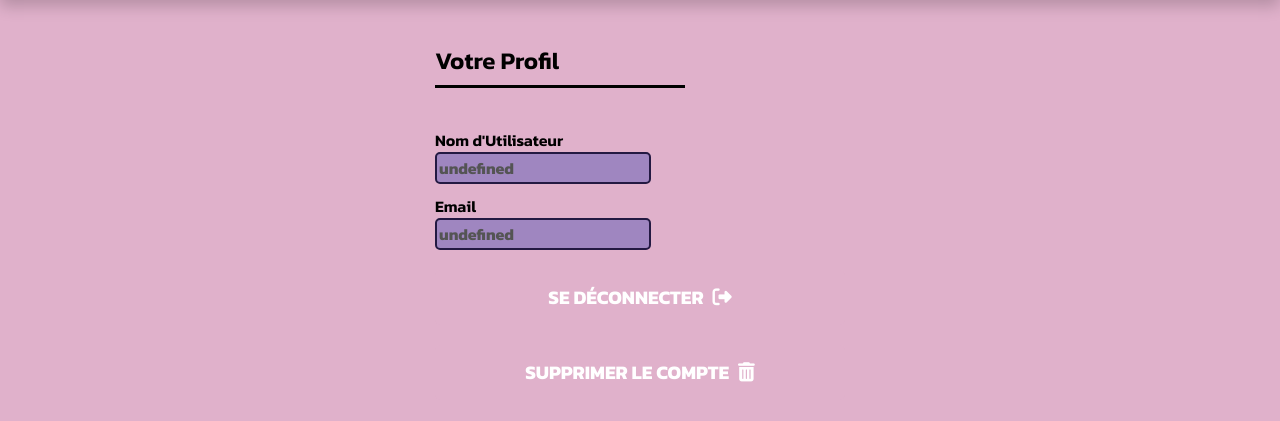
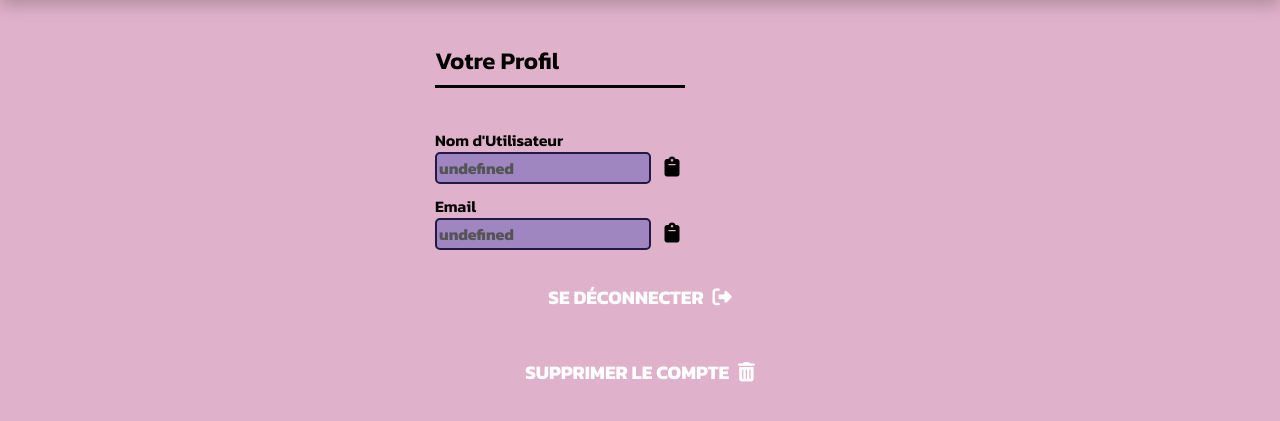
Before and after one commit to SAMSAM-55/DefiMaths, a PHP site: page /account.html in a window 1280 px wide. Shown: the part 70-491 px from the top of the page. Run offline with PHP 8.4, Linux system fonts and the light colour scheme; some web fonts are replaced.

Commit message:
Added clipboard copy for username and email on the account page

```diff
--- a/CSS/account.css
+++ b/CSS/account.css
@@ -80,6 +80,25 @@
     margin-left: 5px;
 }
 
+/* Style for the clipboard copy icons */
+
+.clipboard-copy {
+    cursor: pointer;
+    margin: auto;
+    margin-left: 10px;
+    font-size: 20px;
+    text-align: center;
+    justify-content: center;
+}
+
+.clipboard-copy.fa-clipboard {
+    color: black;
+}
+
+.clipboard-copy.fa-clipboard-check {
+    color: #22c55e;
+}
+
 @media (hover: hover) {
     .profile-actions-container button:hover {
         background-color: red;
--- a/account.html
+++ b/account.html
@@ -12,10 +12,11 @@
         <script type="module" src="JS/initialise.js"></script>
         <script type="module" src="JS/update-header.js"></script>
         <script type="module" src="JS/toast.js"></script>
+        <script type="module" src="JS/icons-events.js"></script>
         <script type="module">
             import * as user from './JS/user-information.js';
 
-            addEventListener('DOMContentLoaded', async () => {;
+            addEventListener('DOMContentLoaded', async () => {
                 document.getElementById('user-name').value = await user.get_user_name();
                 document.getElementById('email').value = await user.get_user_email();
 
@@ -64,11 +65,17 @@
                 <h2>Votre Profil</h2>
                 <div class="profile-info-item">
                     <label for="user-name">Nom d'Utilisateur</label>
-                    <input type="text" name="user-name" id="user-name" value="" disabled>
+                    <span>
+                        <input type="text" name="user-name" id="user-name" value="" disabled>
+                        <i class="fas fa-clipboard clipboard-copy"></i>
+                    </span>
                 </div>
                 <div class="profile-info-item">
                     <label for="email">Email</label>
-                    <input type="email" name="email" id="email" value="" disabled>
+                    <span>
+                        <input type="email" name="email" id="email" value="" disabled>
+                        <i class="fas fa-clipboard clipboard-copy"></i>
+                    </span>
                 </div>
                 <div class="profile-actions-container">
                     <button id="log-out" class="log-out">Se Déconnecter <i class="fa-solid fa-right-from-bracket"></i></button>
```
